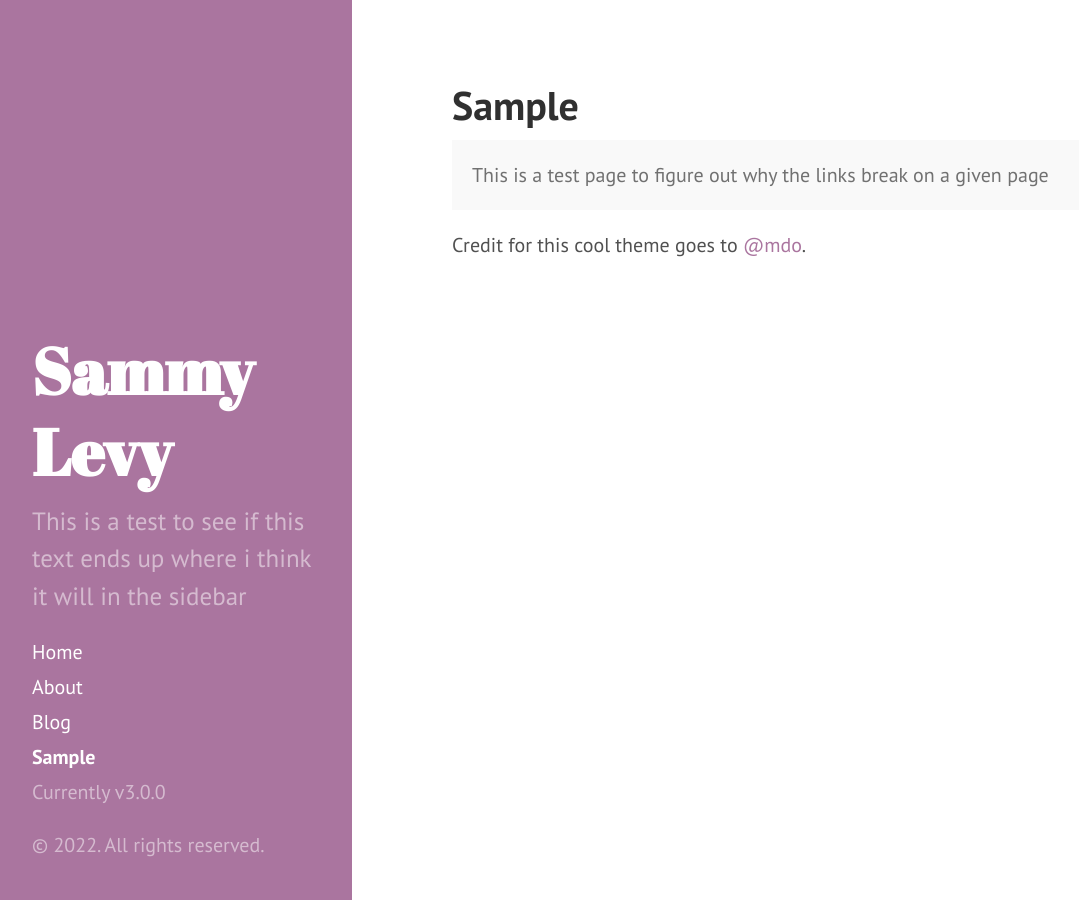
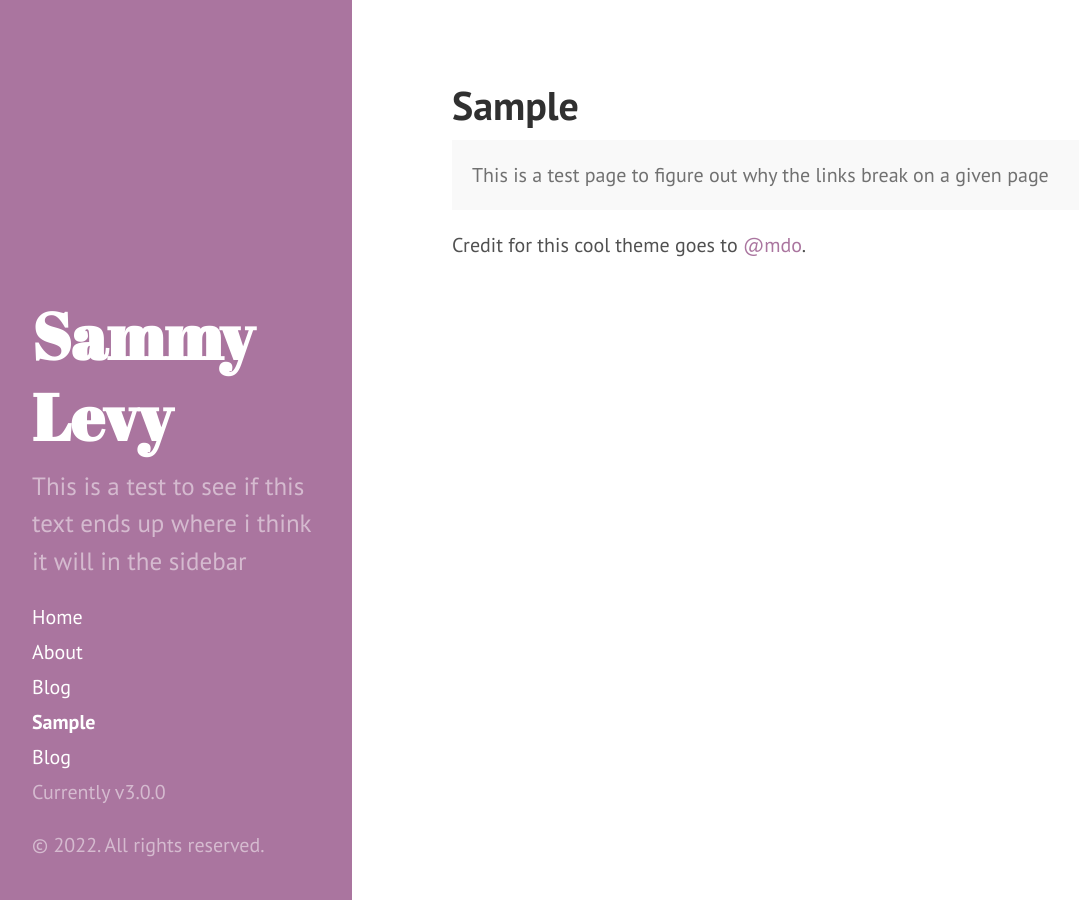
Before and after one commit to slevy14/slevy14.github.io, a Jekyll site: the page built from sample.md, in a window 1280 px wide. Shown: the whole page, without its empty margins (8-1087 px from the left). Built offline with Jekyll 4.4.1, drawn with Linux system fonts in a browser that asks for light colours.

Commit message:
moved blog to folder, added back to sidebar
pagination must be in an index.html file, so it had to be moved to it's own subfolder. hopefully this works

```diff
--- a/_includes/sidebar.html
+++ b/_includes/sidebar.html
@@ -25,6 +25,7 @@
           {% endif %}
         {% endif %}
       {% endfor %}
+      <a class="sidebar-nav-item" href="{{ "/blog/index.html" | site.url }}">Blog</a>
       <!-- <a class="sidebar-nav-item" href="{{ site.github.repo }}/archive/v{{ site.version }}.zip">Download</a>
       <a class="sidebar-nav-item" href="{{ site.github.repo }}">GitHub project</a> -->
       <span class="sidebar-nav-item">Currently v{{ site.version }}</span>
--- a/blog.html
+++ b/blog/index.html
@@ -2,6 +2,7 @@
 layout: page
 title: Blog
 ---
+<!-- should work for new blog if stored as index -->
 
 <div class="posts">
   {% for post in paginator.posts %}
```
Also changed, not shown: 1 other file.
